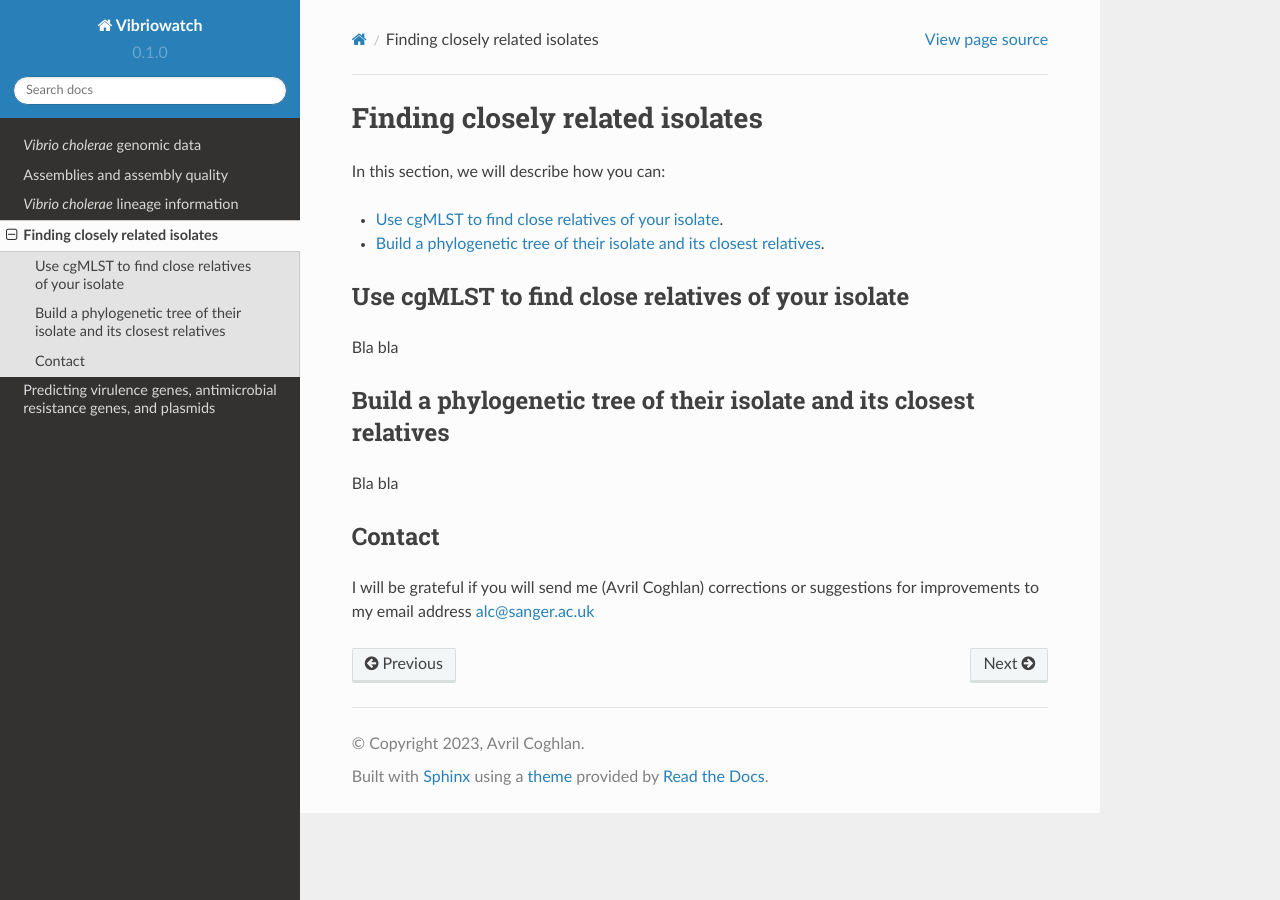
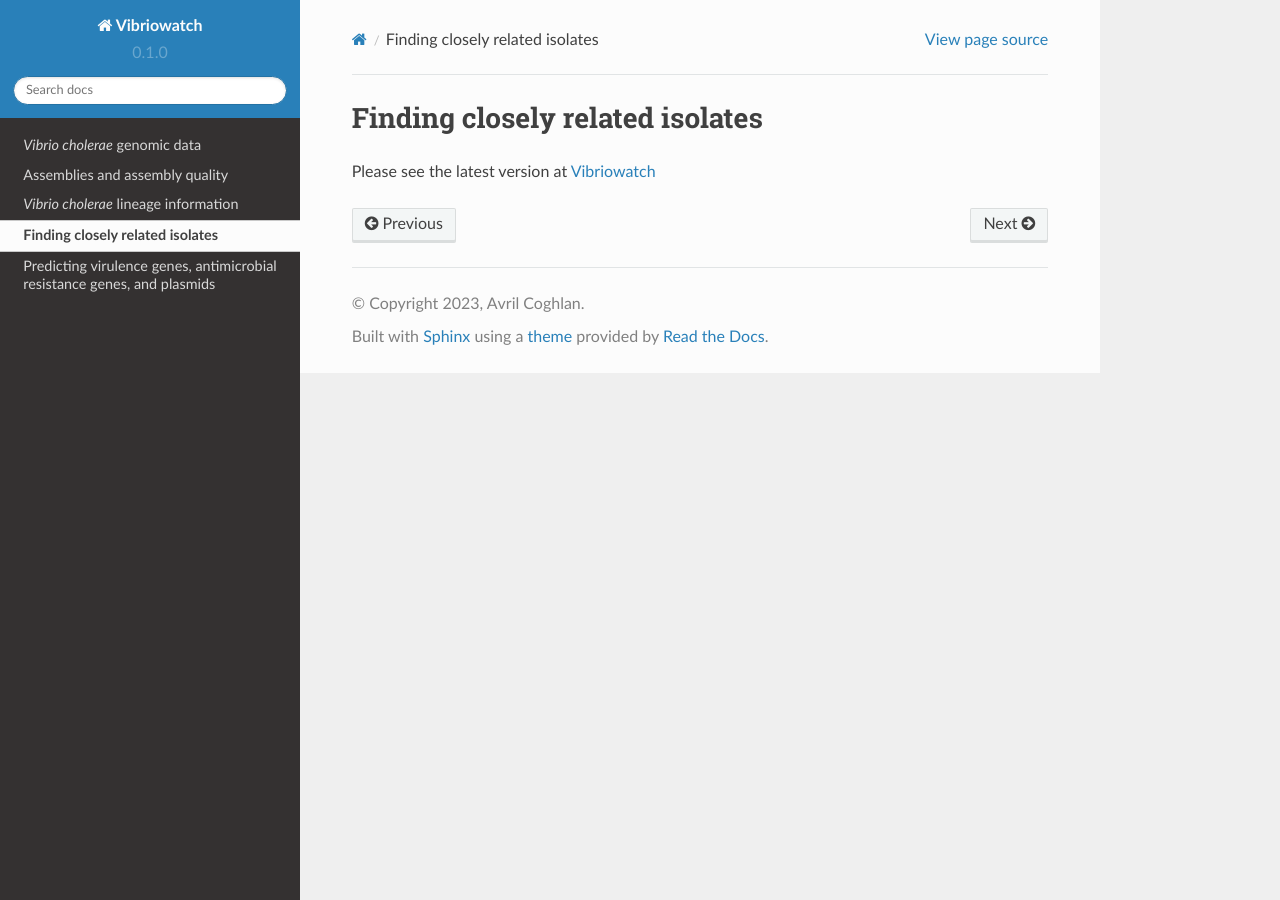
Before and after one commit to avrilcoghlan/cholerabook, a Sphinx documentation site: the page built from docs/source/closerelatives.rst, in a window 1280 px wide. Built offline with Sphinx 7.4.7 and the Read the Docs theme 2.0.0, drawn with Linux system fonts in a browser that asks for light colours.

Commit message:
Update closerelatives.rst

```diff
--- a/docs/source/closerelatives.rst
+++ b/docs/source/closerelatives.rst
@@ -1,22 +1,6 @@
 Finding closely related isolates
 ================================
 
-In this section, we will describe how you can:
+Please see the latest version at `Vibriowatch`_
 
-* `Use cgMLST to find close relatives of your isolate`_.
-* `Build a phylogenetic tree of their isolate and its closest relatives`_.
-
-Use cgMLST to find close relatives of your isolate
---------------------------------------------------
-
-Bla bla
-
-Build a phylogenetic tree of their isolate and its closest relatives
---------------------------------------------------------------------
-
-Bla bla
-
-Contact
--------
-
-I will be grateful if you will send me (Avril Coghlan) corrections or suggestions for improvements to my email address alc@sanger.ac.uk
+.. _Vibriowatch: https://vibriowatch.readthedocs.io/en/latest/
```
